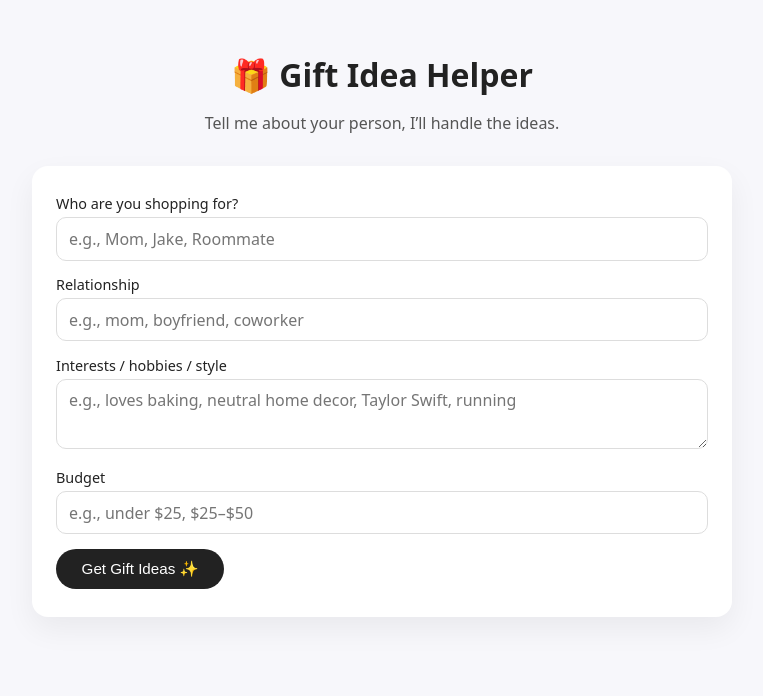
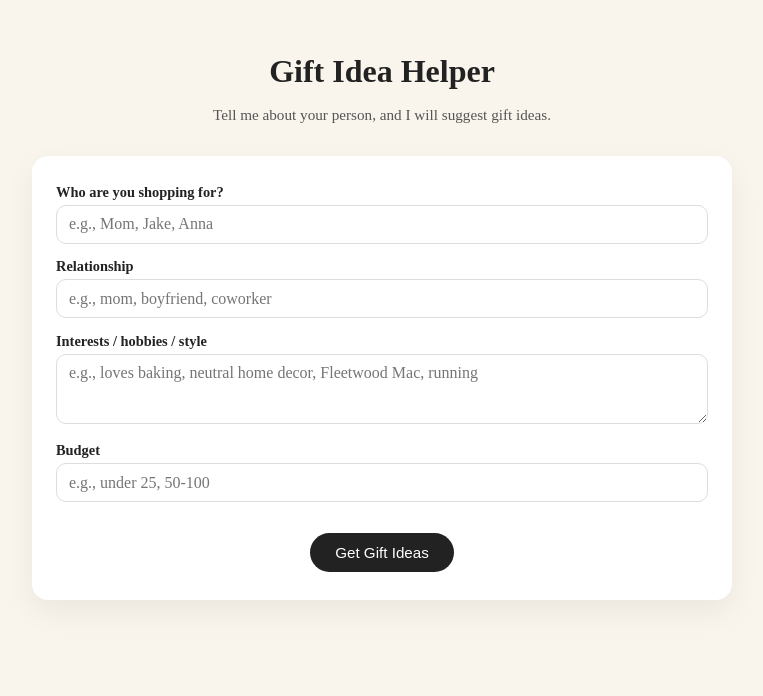
Before and after one commit to ncosta08/gift-idea-helper, a Flask app: page / in a window 1280 px wide. Shown: the top 696 px of the page, without its empty margins (258-1021 px from the left). Run offline with Flask 3, Linux system fonts and the light colour scheme.

Commit message:
Add files via upload

```diff
--- a/templates/index.html
+++ b/templates/index.html
@@ -6,8 +6,8 @@
     <meta name="viewport" content="width=device-width, initial-scale=1">
     <style>
         body {
-            font-family: system-ui, -apple-system, BlinkMacSystemFont, "Segoe UI", sans-serif;
-            background: #f7f7fb;
+            font-family: "Times New Roman", Times, serif;
+            background: #f9f4ec; /* off white */
             margin: 0;
             padding: 0;
             color: #222;
@@ -20,11 +20,13 @@
         h1 {
             text-align: center;
             margin-bottom: 0.5rem;
+            font-weight: 700;
         }
         .subtitle {
             text-align: center;
             color: #555;
             margin-bottom: 2rem;
+            font-size: 0.95rem;
         }
         form {
             background: #fff;
@@ -32,12 +34,13 @@
             border-radius: 16px;
             box-shadow: 0 12px 30px rgba(0,0,0,0.06);
             margin-bottom: 2rem;
+            text-align: left; /* labels left, button will be centered separately */
         }
         label {
             display: block;
             font-size: 0.9rem;
             margin-bottom: 0.25rem;
-            font-weight: 500;
+            font-weight: 600;
         }
         input, textarea {
             width: 100%;
@@ -53,7 +56,7 @@
             min-height: 70px;
         }
         button {
-            display: inline-block;
+            display: block;
             padding: 0.7rem 1.6rem;
             border-radius: 999px;
             border: none;
@@ -61,6 +64,7 @@
             color: #fff;
             font-size: 0.95rem;
             cursor: pointer;
+            margin: 1rem auto 0; /* centers the button */
         }
         button:hover {
             opacity: 0.9;
@@ -72,6 +76,7 @@
             border-radius: 10px;
             margin-bottom: 1rem;
             font-size: 0.9rem;
+            font-family: "Times New Roman", Times, serif;
         }
         .results {
             background: #fff;
@@ -80,13 +85,18 @@
             box-shadow: 0 12px 30px rgba(0,0,0,0.06);
             white-space: pre-wrap;
             line-height: 1.6;
+            font-family: "Times New Roman", Times, serif;
+        }
+        a {
+            color: #0044cc;
+            text-decoration: underline;
         }
     </style>
 </head>
 <body>
 <div class="wrapper">
-    <h1>🎁 Gift Idea Helper</h1>
-    <p class="subtitle">Tell me about your person, I’ll handle the ideas.</p>
+    <h1>Gift Idea Helper</h1>
+    <p class="subtitle">Tell me about your person, and I will suggest gift ideas.</p>
 
     {% if error %}
     <div class="error">{{ error }}</div>
@@ -94,18 +104,18 @@
 
     <form method="post">
         <label for="name">Who are you shopping for?</label>
-        <input id="name" name="name" type="text" placeholder="e.g., Mom, Jake, Roommate">
+        <input id="name" name="name" type="text" placeholder="e.g., Mom, Jake, Anna">
 
         <label for="relationship">Relationship</label>
         <input id="relationship" name="relationship" type="text" placeholder="e.g., mom, boyfriend, coworker">
 
         <label for="interests">Interests / hobbies / style</label>
-        <textarea id="interests" name="interests" placeholder="e.g., loves baking, neutral home decor, Taylor Swift, running"></textarea>
+        <textarea id="interests" name="interests" placeholder="e.g., loves baking, neutral home decor, Fleetwood Mac, running"></textarea>
 
         <label for="budget">Budget</label>
-        <input id="budget" name="budget" type="text" placeholder="e.g., under $25, $25–$50">
+        <input id="budget" name="budget" type="text" placeholder="e.g., under 25, 50-100">
 
-        <button type="submit">Get Gift Ideas ✨</button>
+        <button type="submit">Get Gift Ideas</button>
     </form>
 
     {% if ideas %}
```
